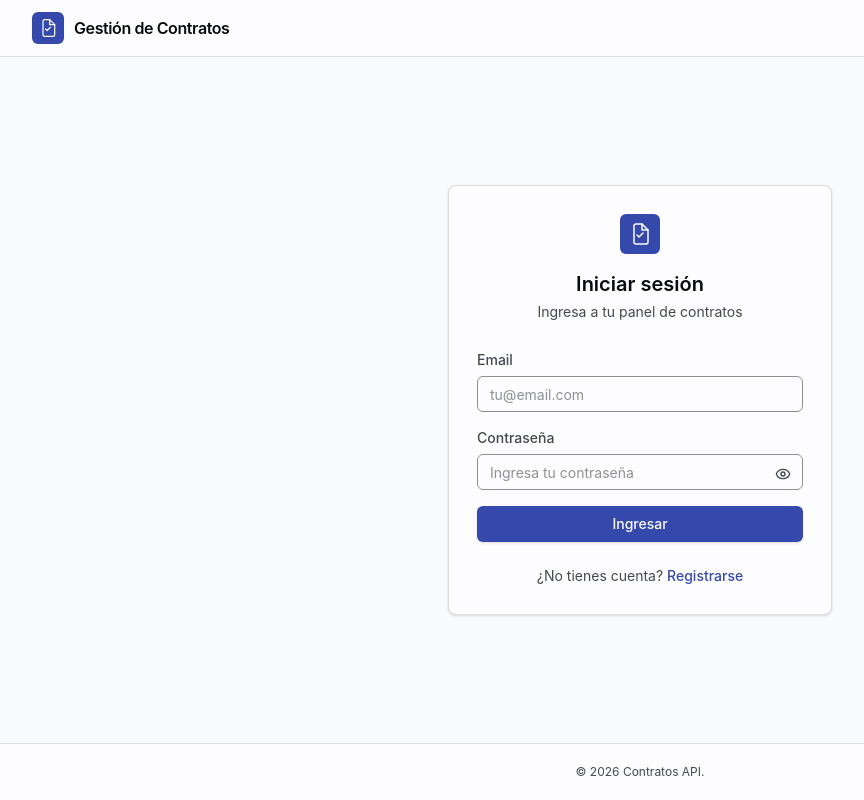
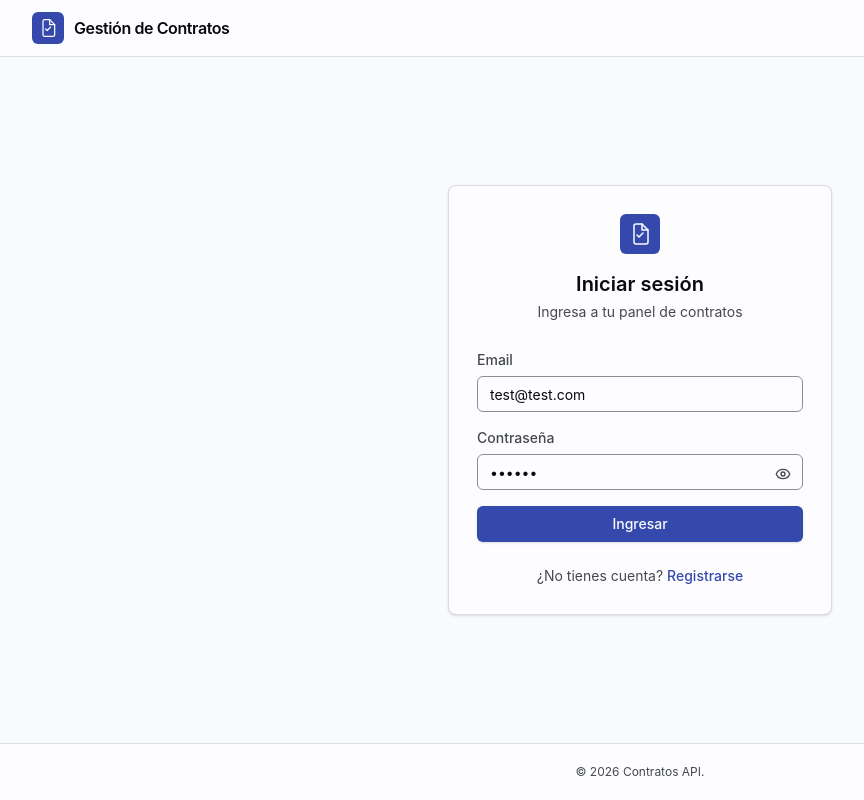
Before and after one commit to santiagonieto09/contratos-api-frontend, a React (Vite) app: page /login in a window 1280 px wide. Shown: the whole page, without its empty margins (0-864 px from the left). Built offline with nearby package versions, Linux system fonts and the light colour scheme.

Commit message:
feat: credenciales de prueba

```diff
--- a/src/pages/Login.tsx
+++ b/src/pages/Login.tsx
@@ -32,6 +32,10 @@ export default function Login() {
     formState: { errors },
   } = useForm<LoginForm>({
     resolver: zodResolver(loginSchema),
+    defaultValues: {
+      email: 'test@test.com',
+      password: '123456',
+    },
   })
 
   const onSubmit = async (data: LoginForm) => {
@@ -67,9 +71,9 @@ export default function Login() {
             <Logo className="h-6 w-6" />
           </div>
           <h1 className="text-xl font-semibold text-on-surface">Iniciar sesión</h1>
-          <p className="mt-1 text-sm text-on-surface-variant">
-            Ingresa a tu panel de contratos
-          </p>
+        <p className="mt-1 text-sm text-on-surface-variant">
+          Ingresa a tu panel de contratos
+        </p>
         </div>
 
         <form onSubmit={handleSubmit(onSubmit, () => toast.error('Corrige los errores en el formulario'))} className="space-y-4">
```
Also changed, not shown: 1 other file (tests, documents, lock files or other folders).
